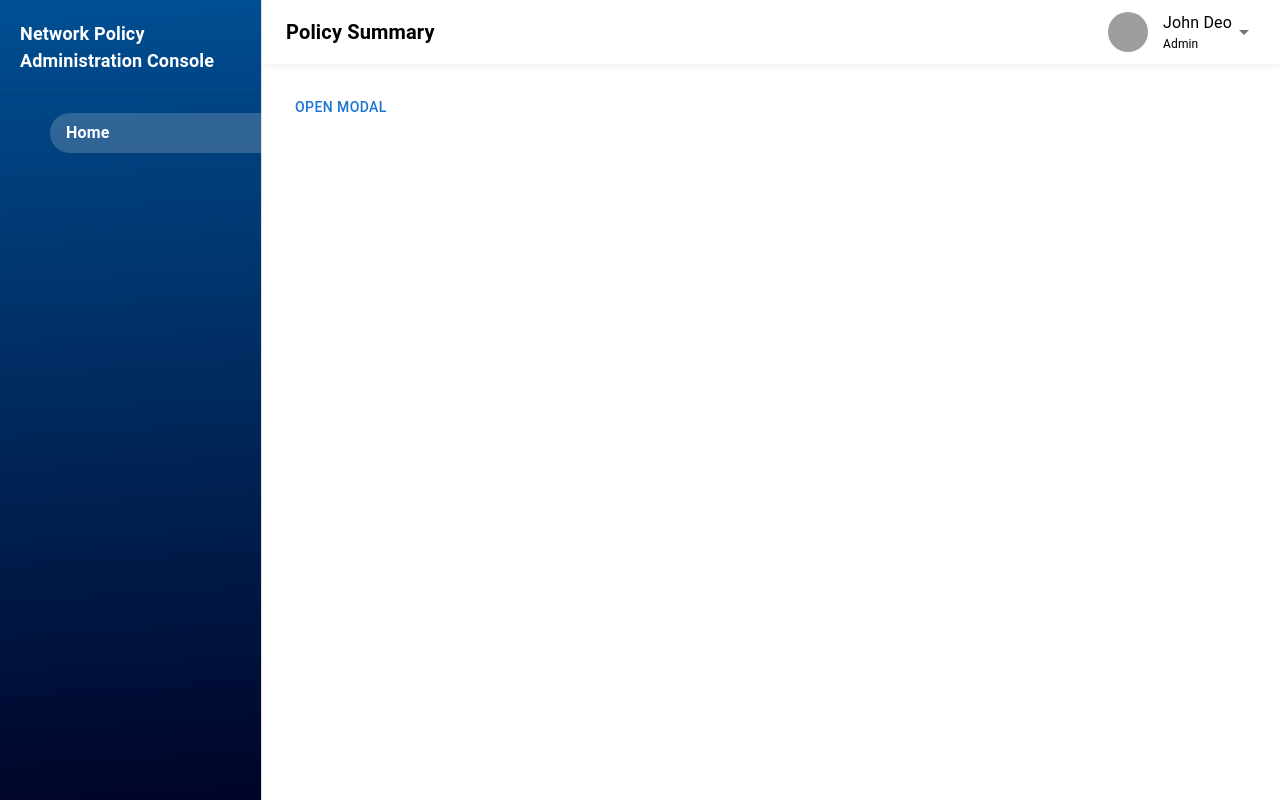
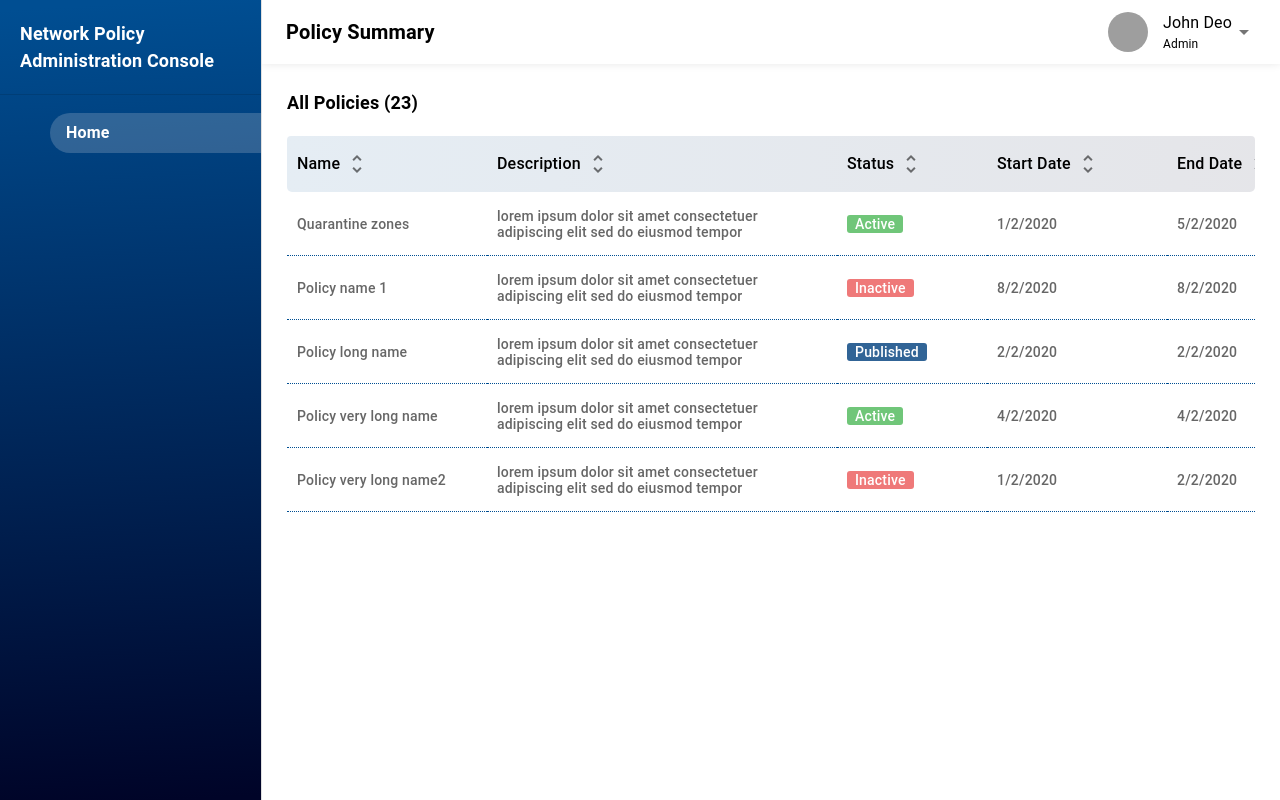
Before and after one commit to beckn/policy-admin-ui, a React (Create React App) app: page / in a window 1280 px wide. Built offline with nearby package versions, Linux system fonts and the light colour scheme; grey boxes are pictures that could not be loaded.

Commit message:
policy table

```diff
--- a/package.json
+++ b/package.json
@@ -7,6 +7,7 @@
     "@emotion/styled": "^11.10.6",
     "@mui/icons-material": "^5.11.11",
     "@mui/material": "^5.11.10",
+    "@mui/x-data-grid": "^5.17.25",
     "@testing-library/jest-dom": "^5.16.5",
     "@testing-library/react": "^13.4.0",
     "@testing-library/user-event": "^13.5.0",
--- a/src/Components/Table/Table.css
+++ b/src/Components/Table/Table.css
@@ -1,6 +1,3 @@
-.MuiDataGrid-main{
-    width:1078px;
-  }
 .MuiDataGrid-columnHeaders {
   background: linear-gradient(
     90.16deg,
@@ -10,6 +7,7 @@
   border-radius: 5px;
   border-bottom: none !important;
 }
+
 .MuiDataGrid-iconSeparator {
   display: none !important;
 }
@@ -27,6 +25,7 @@
   color: rgba(0, 0, 0, 0.6);
   border-bottom: 1px dotted #004e92 !important;
 }
+
 .MuiDataGrid-root {
   border: none !important;
   font-weight: 500 !important;
@@ -37,17 +36,17 @@
   background: #70c679;
   padding: 1px 8px 1px 8px;
   border-radius: 3px;
-    color: #FFFFFF;
+  color: #ffffff;
 }
 .MuiDataGrid-cell [title="Published"] {
   background: #316496;
   padding: 1px 8px 1px 8px;
   border-radius: 3px;
-    color: #FFFFFF;
+  color: #ffffff;
 }
 .MuiDataGrid-cell [title="Inactive"] {
   background: #ef7979;
   padding: 1px 8px 1px 8px;
   border-radius: 3px;
-    color: #FFFFFF;
+  color: #ffffff;
 }
--- a/src/Components/Table/Table.tsx
+++ b/src/Components/Table/Table.tsx
@@ -1,6 +1,8 @@
 import * as React from "react";
 import Box from "@mui/material/Box";
 import { DataGrid, GridColDef, GridValueGetterParams } from "@mui/x-data-grid";
+import ArrowDropDownIcon from "@mui/icons-material/ArrowDropDown";
+import ArrowDropUpIcon from "@mui/icons-material/ArrowDropUp";
 import UnfoldMoreIcon from "@mui/icons-material/UnfoldMore";
 import "./Table.css";
 
@@ -76,32 +78,40 @@ const rows = [
   },
 ];
 
-function CustomUnsortedIcon() {
+function ColumnSortedDescendingIcon() {
+  return <ArrowDropDownIcon />;
+}
+function ColumnSortedAscendingIcon() {
+  return <ArrowDropUpIcon />;
+}
+function ColumnUnsortedIcon() {
   return <UnfoldMoreIcon />;
 }
 
 export default function Table() {
   return (
     <>
-      <span
+      <Box
         style={{
           fontSize: "18px",
           fontWeight: "600",
           color: "#000000",
-          lineHeight: "27px",
+          marginBottom: "20px",
         }}
       >
         All Policies (23)
-      </span>
-      <Box sx={{ height: 318, width: "80%" }}>
+      </Box>
+      <Box sx={{ height: 318 }}>
         <DataGrid
           rows={rows}
           columns={columns}
           hideFooter={true}
           autoHeight={true}
-          rowHeight={55}
+          rowHeight={64}
           components={{
-            ColumnUnsortedIcon: CustomUnsortedIcon,
+            ColumnUnsortedIcon: ColumnUnsortedIcon,
+            ColumnSortedAscendingIcon: ColumnSortedAscendingIcon,
+            ColumnSortedDescendingIcon: ColumnSortedDescendingIcon,
           }}
           sx={{
             ".MuiDataGrid-iconButtonContainer": {
--- a/src/Policy-summary/SideNav/SideNav.tsx
+++ b/src/Policy-summary/SideNav/SideNav.tsx
@@ -15,6 +15,7 @@ import Tabs from "../Tabs/Tabs";
 import Form from "../Form/Form";
 import Geofencing from "../Geofencing /Geofencing";
 import PolicyModal from "../Policy-modal/PolicyModal";
+import Table from "../../Components/Table/Table";
 
 const drawerWidth = 262;
 
@@ -118,14 +119,17 @@ export default function ResponsiveDrawer(props: Props) {
           <Tabs />
           <Form /> */}
           {/* <Geofencing /> */}
-          <PolicyModal
+          {/* <PolicyModal
             modalIcon="/assets/Created.svg"
             policyTitle={"Policy has been created!"}
             policySubTitle={
               "Policy activation was a success. Your policy will take effect once it has been ‘Published’. "
             }
             policyButtonText={"Okay"}
-          />
+          /> */}
+          <Box width={"100%"}>
+            <Table />
+          </Box>
         </Box>
       </Box>
     </Box>
```
Also changed, not shown: 1 other file (tests, documents, lock files or other folders). Lines whose indentation alone changed are shown as unchanged.
